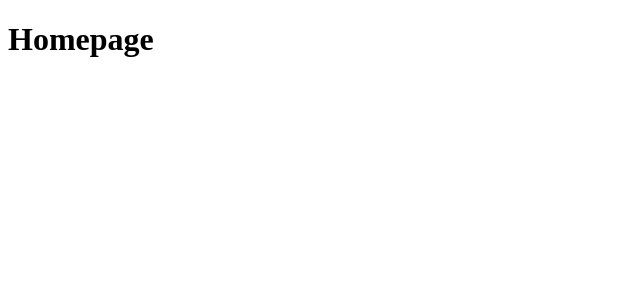
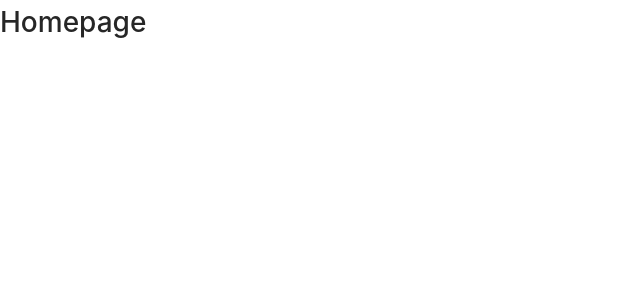
Before and after one commit to RMIT-SEPT/majorproject-6-tues-18-30-2, a React app in the folder FrontEnd/: page / in a window 1280 px wide. Shown: the top 300 px of the page, without its empty margins (0-640 px from the left). Built offline with nearby package versions, Linux system fonts and the light colour scheme.

Commit message:
Added the default application style for ant design.

```diff
--- /dev/null
+++ b/FrontEnd/src/components/App/App.style.css
@@ -0,0 +1 @@
+@import '~antd/dist/antd.css';
--- a/FrontEnd/src/components/App/App.tsx
+++ b/FrontEnd/src/components/App/App.tsx
@@ -2,6 +2,7 @@ import React from 'react';
 import { Router } from '@reach/router';
 import { Route } from '../';
 import { Home, Dashboard } from '../../pages';
+import './App.style.css';
 
 /**
  * App Properties
```
